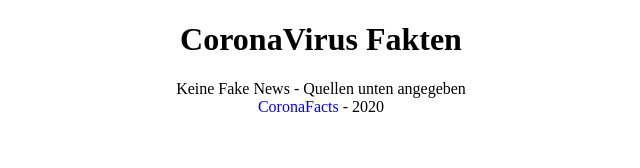
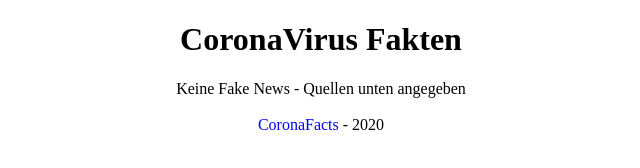
Before and after one commit to LPTP1Dev/coronafacts, a plain HTML site: page index.html in a window 1280 px wide. Shown: the whole page, without its empty margins (319-959 px from the left). Drawn offline with Linux system fonts and the light colour scheme.

Commit message:
Update index.html

```diff
--- a/index.html
+++ b/index.html
@@ -17,7 +17,7 @@
       <!-- Footer -->
     <footer id="footer">
       <center>
-      <a style="color: #0000ff;">CoronaFacts</a> - <script>document.write(new Date().getFullYear());</script>
+      <a style="color: #0000ff;"><br>CoronaFacts</a> - <script>document.write(new Date().getFullYear());</script>
       </center>
     </footer>
   </body>
```
